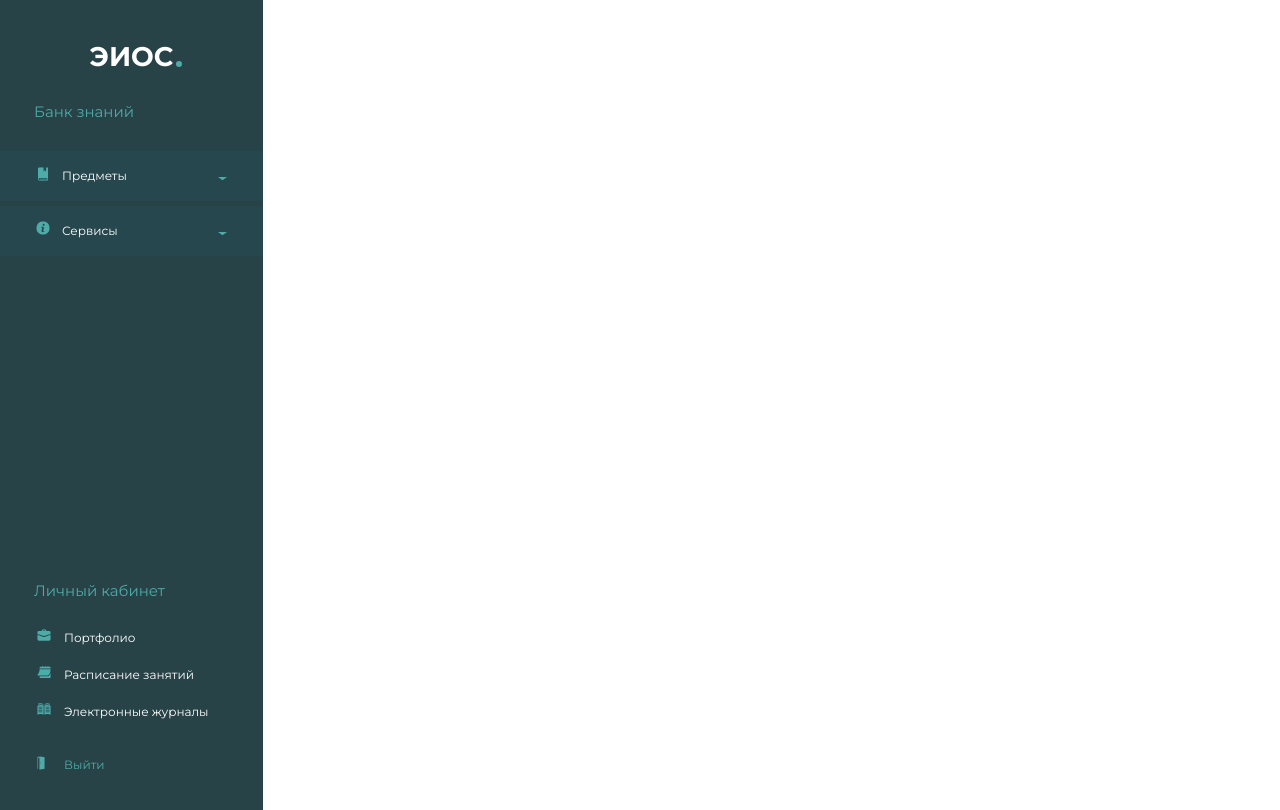
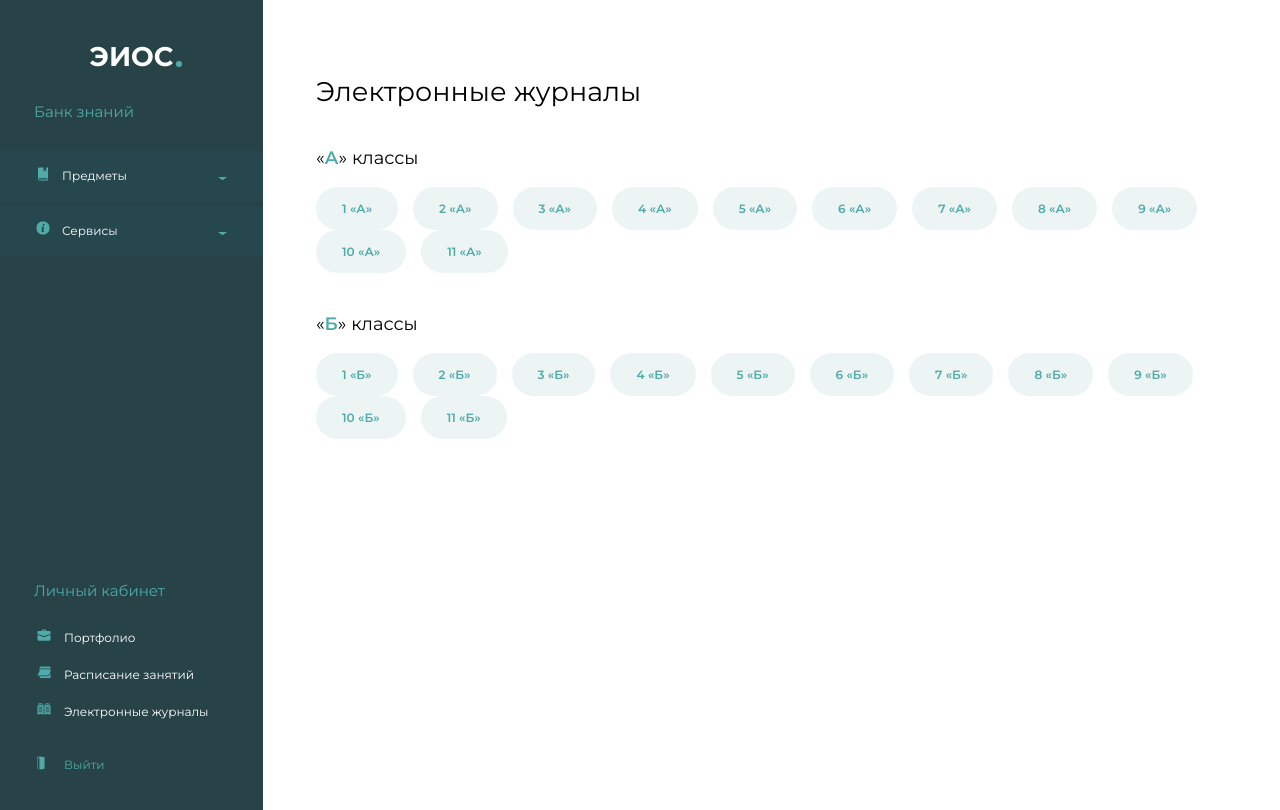
Before and after one commit to TatweerDev/EIOS-new, a Vue app: page /journal in a window 1280 px wide. Built offline with nearby package versions, Linux system fonts and the light colour scheme.

Commit message:
Added calendar, journal, not-found pages

```diff
--- a/src/components/SidebarBottom.vue
+++ b/src/components/SidebarBottom.vue
@@ -7,8 +7,12 @@
       <li class="links-item portfolo">
         <router-link class="link" to="/portfolio">Портфолио</router-link>
       </li>
-      <li class="links-item calendar">Расписание занятий</li>
-      <li class="links-item journal">Электронные журналы</li>
+      <li class="links-item calendar">
+        <router-link class="link" to="/calendary">Расписание занятий</router-link>
+      </li>
+      <li class="links-item journal">
+        <router-link class="link" to="/journal">Электронные журналы</router-link>
+      </li>
     </ul>
     <div>
       <span class="logout">Выйти</span>
--- /dev/null
+++ b/src/pages/CalendarPage.vue
@@ -0,0 +1,71 @@
+<template>
+  <section>
+    <div class="page-title">
+      <h2 class="page-header">Расписание занятий</h2>
+    </div>
+    <div class="calendar">
+      <h3>«<span>А</span>» классы</h3>
+      <ul class="classes-list">
+        <li
+          v-for="el in A"
+          :key="el"
+          class="button classes-item"
+        >
+          {{ el }} «А»
+        </li>
+      </ul>
+      <h3>«<span>Б</span>» классы</h3>
+      <ul class="classes-list">
+        <li
+          v-for="el in B"
+          :key="el"
+          class="button classes-item"
+        >
+          {{ el }} «Б»
+        </li>
+      </ul>
+    </div>
+  </section>
+</template>
+
+<script>
+export default {
+  data() {
+    return {
+      A:['1','2','3','4','5','6','7','8','9','10','11'],
+      B:['1','2','3','4','5','6','7','8','9','10','11']
+    }
+  }
+}
+</script>
+
+<style scoped>
+.calendar h3 {
+  font-size: 18px;
+  font-weight: 400;
+  margin-top: 0;
+}
+
+.calendar span {
+  color: #4EABA8;
+  font-weight: 600;
+}
+
+.classes-list {
+  display: flex;
+  flex-wrap: wrap;
+  padding-left: 0;
+  font-size: 12px;
+  margin-bottom: 40px;
+}
+
+.classes-item {
+  cursor: pointer;
+  color: #4EABA8;
+  font-weight: 600;
+  margin-right: 15px;
+}
+.classes-item:hover {
+  color: #fff;
+}
+</style>
--- /dev/null
+++ b/src/pages/JournalPage.vue
@@ -0,0 +1,71 @@
+<template>
+  <section>
+    <div class="page-title">
+      <h2 class="page-header">Электронные журналы</h2>
+    </div>
+    <div class="journal">
+      <h3>«<span>А</span>» классы</h3>
+      <ul class="classes-list">
+        <li
+          v-for="el in A"
+          :key="el"
+          class="button classes-item"
+        >
+          {{ el }} «А»
+        </li>
+      </ul>
+      <h3>«<span>Б</span>» классы</h3>
+      <ul class="classes-list">
+        <li
+          v-for="el in B"
+          :key="el"
+          class="button classes-item"
+        >
+          {{ el }} «Б»
+        </li>
+      </ul>
+    </div>
+  </section>
+</template>
+
+<script>
+export default {
+  data() {
+    return {
+      A:['1','2','3','4','5','6','7','8','9','10','11'],
+      B:['1','2','3','4','5','6','7','8','9','10','11']
+    }
+  }
+}
+</script>
+
+<style scoped>
+.journal h3 {
+  font-size: 18px;
+  font-weight: 400;
+  margin-top: 0;
+}
+
+.journal span {
+  color: #4EABA8;
+  font-weight: 600;
+}
+
+.classes-list {
+  display: flex;
+  flex-wrap: wrap;
+  padding-left: 0;
+  font-size: 12px;
+  margin-bottom: 40px;
+}
+
+.classes-item {
+  cursor: pointer;
+  color: #4EABA8;
+  font-weight: 600;
+  margin-right: 15px;
+}
+.classes-item:hover {
+  color: #fff;
+}
+</style>
--- /dev/null
+++ b/src/pages/NotFound.vue
@@ -0,0 +1,17 @@
+<template>
+  <div class="not-found">
+    <h2>Страница не найдена, но вы можете вернуться <router-link to="/"> на главную</router-link></h2>
+  </div>
+</template>
+
+<style scoped>
+.not-found {
+  display: flex;
+  align-items: center;
+}
+
+.not-found a {
+  text-decoration: underline;
+  color: #4EABA8;
+}
+</style>
```
Also changed, not shown: src/router.js (+6 -2 lines).
